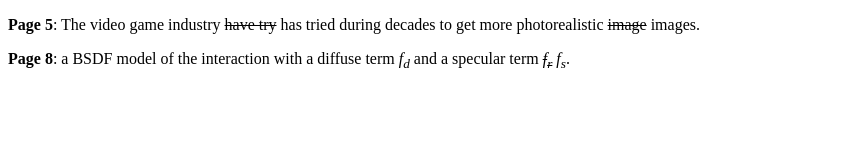
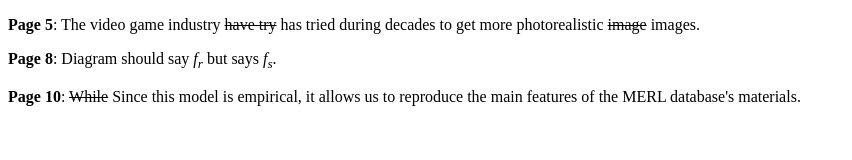
Before and after one commit to nguillemot/nguillemot.github.com, a plain HTML site: page pbrerrata.html in a window 1280 px wide. Shown: the whole page, without its empty margins (0-852 px from the left). Drawn offline with Linux system fonts and the light colour scheme.

Commit message:
another note

```diff
--- a/pbrerrata.html
+++ b/pbrerrata.html
@@ -13,7 +13,11 @@
 </p>
 
 <p>
-<b>Page 8</b>: a BSDF model of the interaction with a diffuse term <i>f<sub>d</sub></i> and a specular term <s><i>f<sub>r</sub></i></s> <i>f<sub>s</sub></i>.
+<b>Page 8</b>: Diagram should say <i>f<sub>r</sub></i> but says <i>f<sub>s</sub></i>.
+</p>
+
+<p>
+<b>Page 10</b>: <s>While</s> Since this model is empirical, it allows us to reproduce the main features of the MERL database's materials.
 </p>
 
 </body>
```
